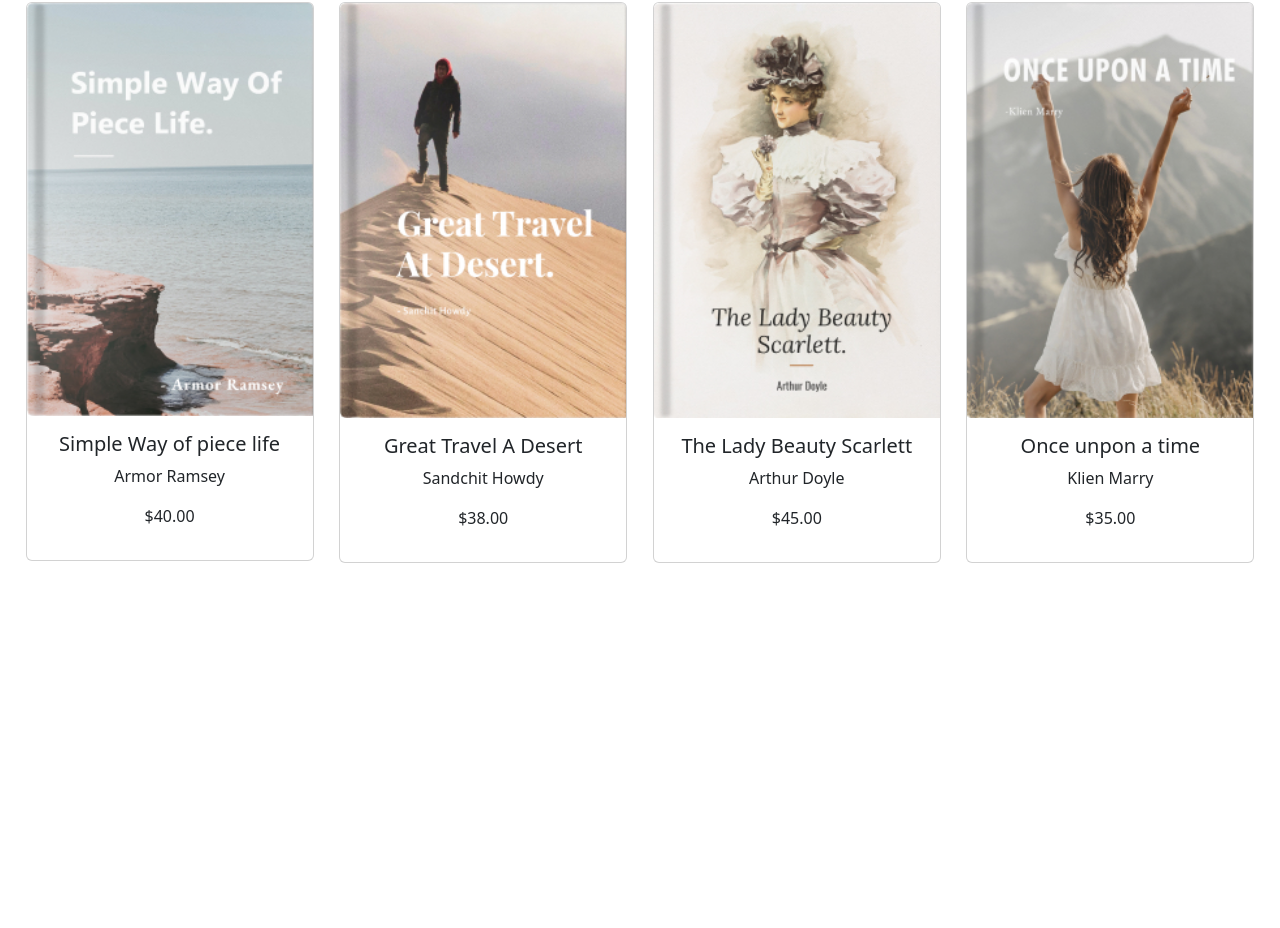
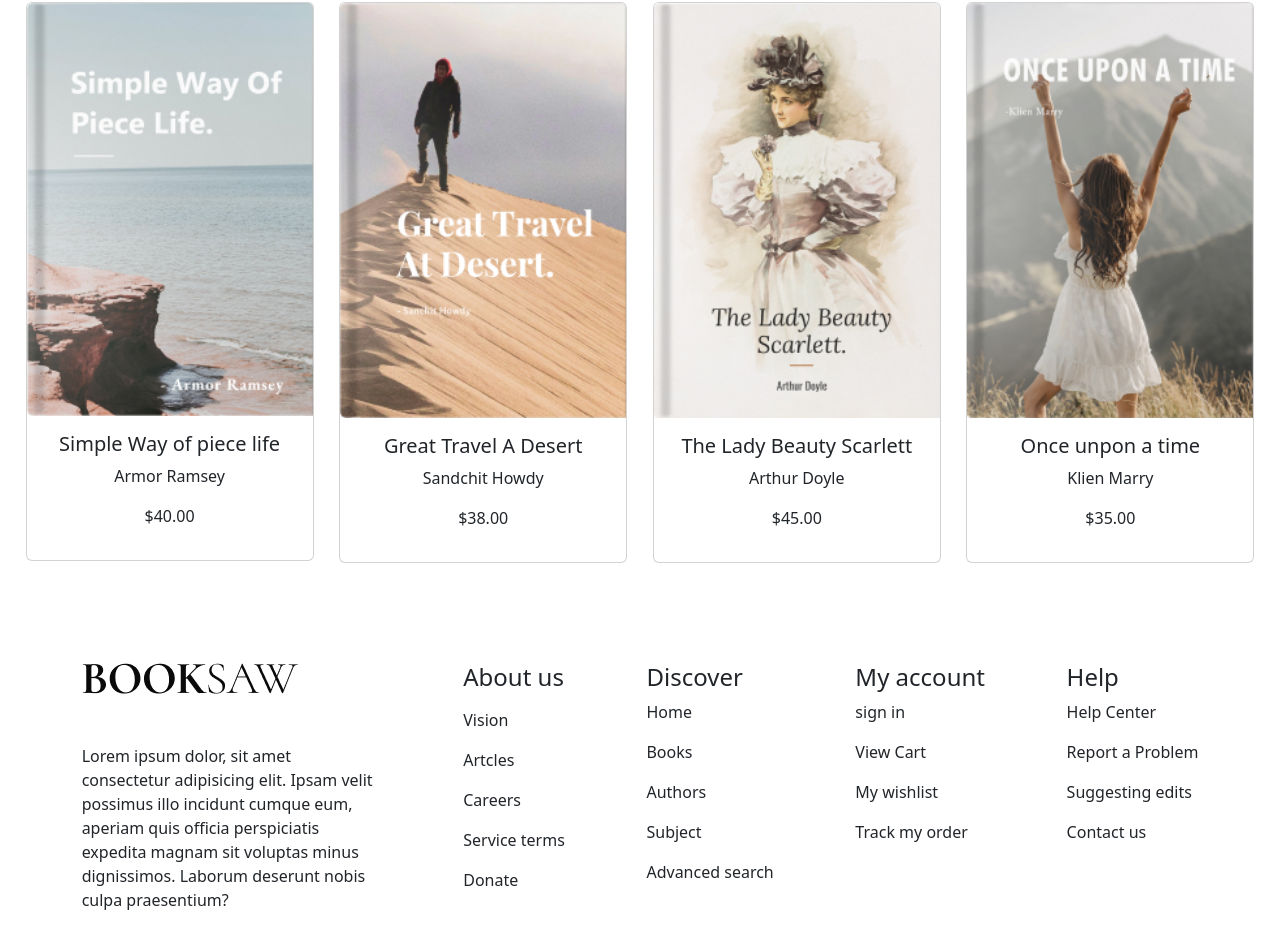
Before and after one commit to Jxstduncan/exo_books, a website: page index.html in a window 1280 px wide. Shown: the part 704-1632 px from the top of the page. Before the commit the page ends 1267 px from the top, so only its background shows below. Drawn offline with nearby package versions, Linux system fonts and the light colour scheme.

Commit message:
Site fini manque uniquement

```diff
--- a/index.html
+++ b/index.html
@@ -1,5 +1,6 @@
 <!DOCTYPE html>
 <html lang="en">
+
 <head>
   <meta charset="UTF-8">
   <meta name="viewport" content="width=device-width, initial-scale=1.0">
@@ -7,30 +8,35 @@
   <link rel="stylesheet" href="./node_modules/bootstrap/dist/css/bootstrap.min.css">
   <title>Document</title>
 </head>
+
 <body>
   <nav class="navbar navbar-expand-lg bg-body-tertiary">
     <div class="container-fluid" class="navnav">
       <img src="./img/main-logo.png" alt="" class="book">
-          <button class="navbar-toggler" type="button" data-bs-toggle="collapse" data-bs-target="#navbarNavAltMarkup" aria-controls="navbarNavAltMarkup" aria-expanded="false" aria-label="Toggle navigation">
+      <button class="navbar-toggler" type="button" data-bs-toggle="collapse" data-bs-target="#navbarNavAltMarkup"
+        aria-controls="navbarNavAltMarkup" aria-expanded="false" aria-label="Toggle navigation">
         <span class="navbar-toggler-icon"></span>
       </button>
       <div class="collapse navbar-collapse" id="navbarNavAltMarkup">
         <div class="navbar-nav linky">
           <a class="nav-link active home" aria-current="page" href="#" style="color: gold;">Home</a>
           <a class="nav-link" href="#">Features</a>
+          <button class="darkBtn">Dark</button>
         </div>
       </div>
     </div>
   </nav>
   <!-- grande div pour titre en h1 -->
   <div>
-        <div class="life d-flex" >
-          <div >
+    <div class="life d-flex">
+      <div>
         <h1>Life of the wild</h1>
-          <p class="text">Lorem ipsum dolor sit amet consectetur adipisicing elit. Doloribus magni repellendus voluptates repudiandae blanditiis officia error tempore pariatur corporis alias mollitia in maxime nulla assumenda nobis fugit itaque, qui expedita!</p>
+        <p class="text">Lorem ipsum dolor sit amet consectetur adipisicing elit. Doloribus magni repellendus voluptates
+          repudiandae blanditiis officia error tempore pariatur corporis alias mollitia in maxime nulla assumenda nobis
+          fugit itaque, qui expedita!</p>
         <button style="border: 1px solid gold; color: gold;" class="bg-white">Read More</button>
       </div>
-          <div >
+      <div>
         <img src="./img/main-banner1.jpg" alt="" class="img">
       </div>
     </div>
@@ -45,7 +51,7 @@
   </div>
   <!-- fin de div pour featured books -->
   <div class="d-flex cards">
-          <div >
+    <div>
       <div class="card" style="width: 18rem;">
         <img src="./img/product-item1.jpg" class="card-img-top" alt="...">
         <div class="card-body">
@@ -88,11 +94,46 @@
   </div>
   <!-- fin de la grande div pour les cards -->
   <!-- debut div pour footer -->
+  <div class="d-flex footer">
     <div>
+      <footer><img src="./img/main-logo.png" alt="">
+        <p class="footertext">Lorem ipsum dolor, sit amet consectetur adipisicing elit. Ipsam velit possimus illo
+          incidunt cumque eum, aperiam quis officia perspiciatis expedita magnam sit voluptas minus dignissimos. Laborum
+          deserunt nobis culpa praesentium?</p>
+      </footer>
+    </div>
+    <div >
+      <h4 class="mb-3">About us</h4>
+      <p>Vision</p>
+      <p>Artcles</p>
+      <p>Careers</p>
+      <p>Service terms</p>
+      <p>Donate</p>
+    </div>
     <div>
-              <footer></footer>
+      <h4>Discover</h4>
+      <p>Home</p>
+      <p>Books</p>
+      <p>Authors</p>
+      <p>Subject</p>
+      <p>Advanced search</p>
+    </div>
+    <div>
+      <h4>My account</h4>
+      <p>sign in</p>
+      <p>View Cart</p>
+      <p>My wishlist</p>
+      <p>Track my order</p>
+    </div>
+    <div>
+      <h4>Help</h4>
+      <p>Help Center</p>
+      <p>Report a Problem</p>
+      <p>Suggesting edits</p>
+      <p>Contact us</p>
     </div>
   </div>
   <script src="./public/js/main.js"></script>
 </body>
+
 </html>
--- a/public/css/style.css
+++ b/public/css/style.css
@@ -54,3 +54,18 @@
 .d-flex{
     justify-content: space-evenly;
 }
+.footertext{
+    width: 300px;
+    margin-top: 50px;
+}
+.footer{
+    margin-top: 100px
+}
+.dark{
+    background-color: black;
+    color: white;
+}
+.light{
+    background-color: white;
+    color: black;
+}
--- a/public/js/main.js
+++ b/public/js/main.js
@@ -0,0 +1,12 @@
+let body = document.body
+// let darkmode = document.querySelector('.darkMode')
+let btndark = document.querySelector('.darkBtn')
+btndark.addEventListener('click',function(){
+    if (body.className == 'dark') {
+        body.className='light'
+        btndark.innerText = 'dark'
+    } else {
+        body.className = 'dark'
+        btndark.innerText = 'light'
+    }
+})
```
Lines whose indentation alone changed are shown as unchanged.
